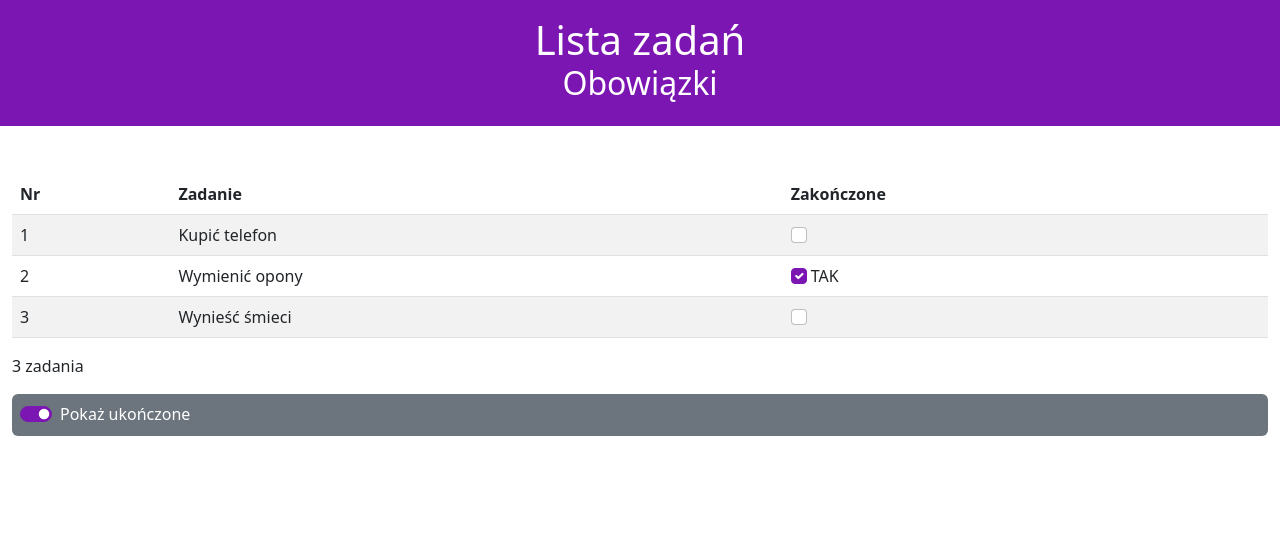
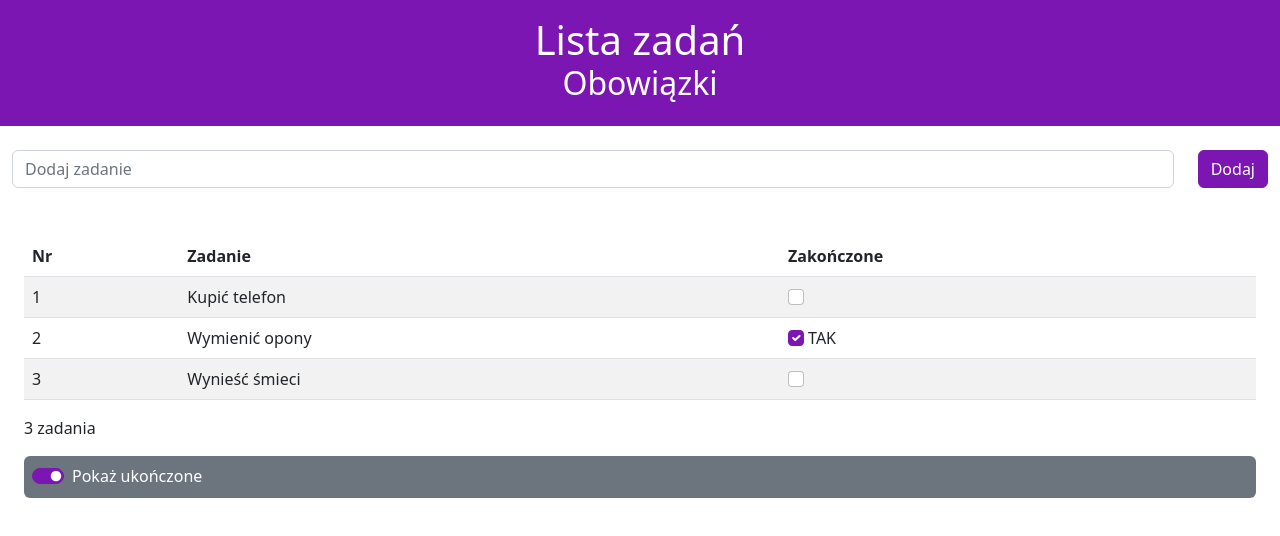
Before and after one commit to lukaszmn/szkolenie-angular, an Angular app: page / in a window 1280 px wide. Shown: the top 536 px of the page. Built offline with nearby package versions, Linux system fonts and the light colour scheme.

Commit message:
Dodaj zadanie 2 sposoby

```diff
--- a/src/app/app.component.html
+++ b/src/app/app.component.html
@@ -2,6 +2,18 @@
   <h1 class="text-white text-center m-0">Lista zadań</h1>
   <h2 class="text-white text-center"> {{ zadania.nazwa }} </h2>
 </header>
+
+<div class="container-fluid my-4">
+  <div class="row">
+    <div class="col">
+      <!-- <input class="form-control" placeholder="Dodaj zadanie" #nazwa /> -->
+      <input class="form-control" placeholder="Dodaj zadanie" [(ngModel)]="nazwaNowegoZadania" />
+    </div>
+    <div class="col-auto">
+      <!-- <button class="btn btn-primary" (click)="dodajZadanie(nazwa.value); nazwa.value = ''">Dodaj</button> -->
+      <button class="btn btn-primary" (click)="dodajZadanie2()">Dodaj</button>
+    </div>
+</div>
 
 <div class="container-fluid">
   <table class="table table-striped mt-5">
--- a/src/app/app.component.ts
+++ b/src/app/app.component.ts
@@ -47,4 +47,17 @@ export class AppComponent {
       return `${ilosc} zadań`;
   }
 
+  dodajZadanie(nazwa: string) {
+    if (nazwa !== '')  // nazwa.length > 0
+      this.zadania.lista.push(new Zadanie(nazwa));
+  }
+
+  dodajZadanie2() {
+    if (this.nazwaNowegoZadania !== '')  // this.nazwaNowegoZadania.length > 0
+      this.zadania.lista.push(new Zadanie(this.nazwaNowegoZadania));
+    this.nazwaNowegoZadania = '';
+  }
+
+  nazwaNowegoZadania: string = '';
+
 }
```
